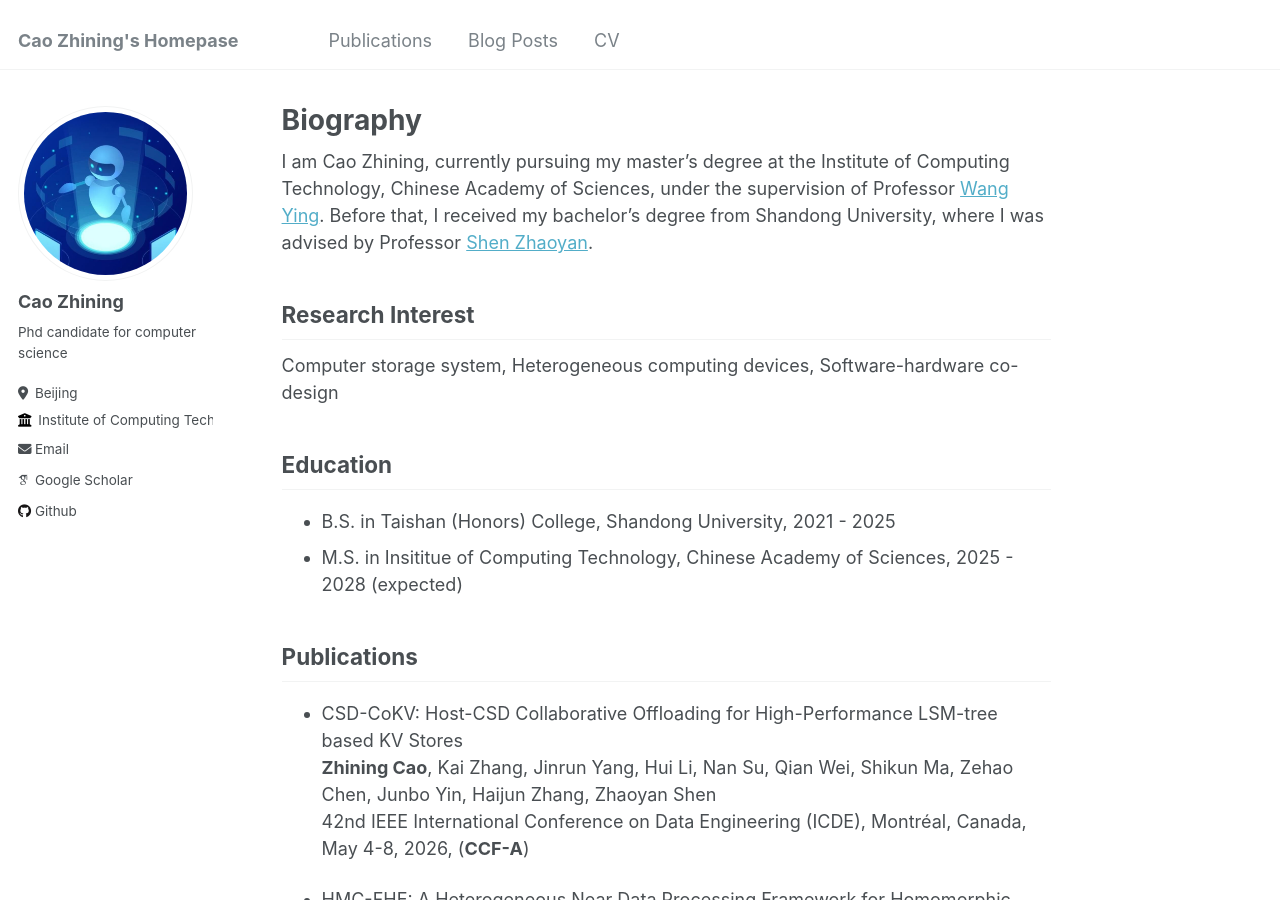
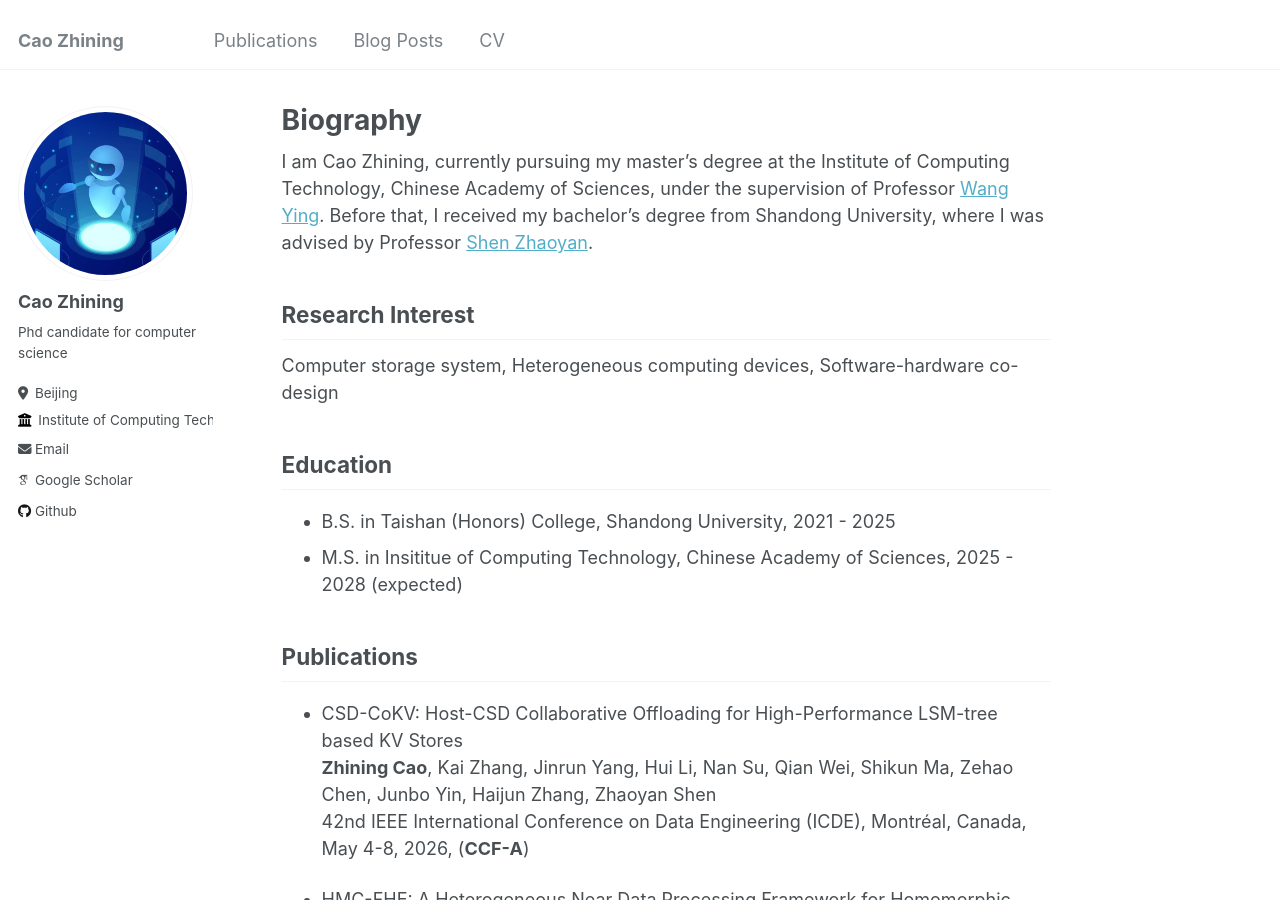
Before and after one commit to caozhining/caozhining.github.io, a Jekyll site: the page built from _pages/about.md, in a window 1280 px wide and 900 px high. Built offline with Jekyll 4.4.1, drawn with Linux system fonts in a browser that asks for light colours; some web fonts are replaced.

Commit message:
Update _config.yml

```diff
--- a/_config.yml
+++ b/_config.yml
@@ -8,7 +8,7 @@
 
 # Basic Site Settings
 locale                   : "en-US"
-title                    : "Cao Zhining's Homepase"
+title                    : "Cao Zhining"
 title_separator          : "-"
 name                     : &name "Cao Zhining"
 description              : &description "personal description"
```
